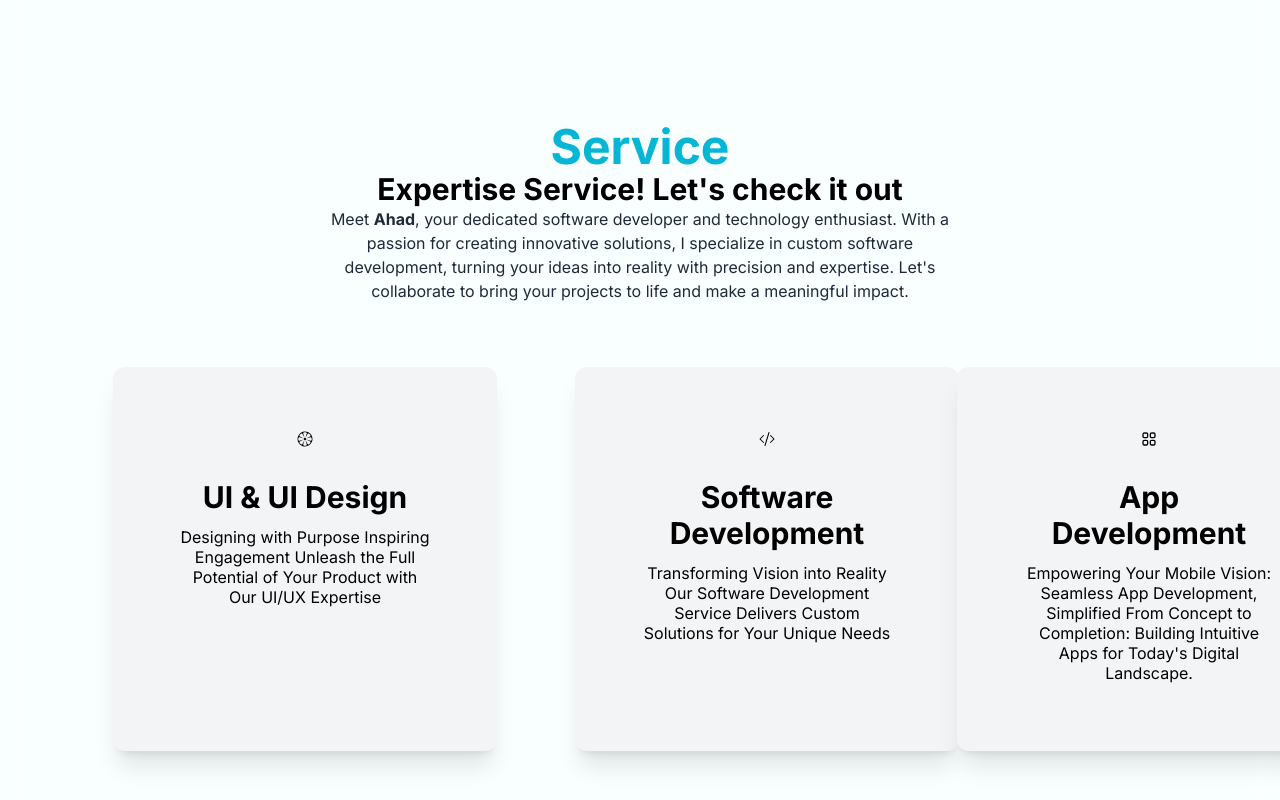
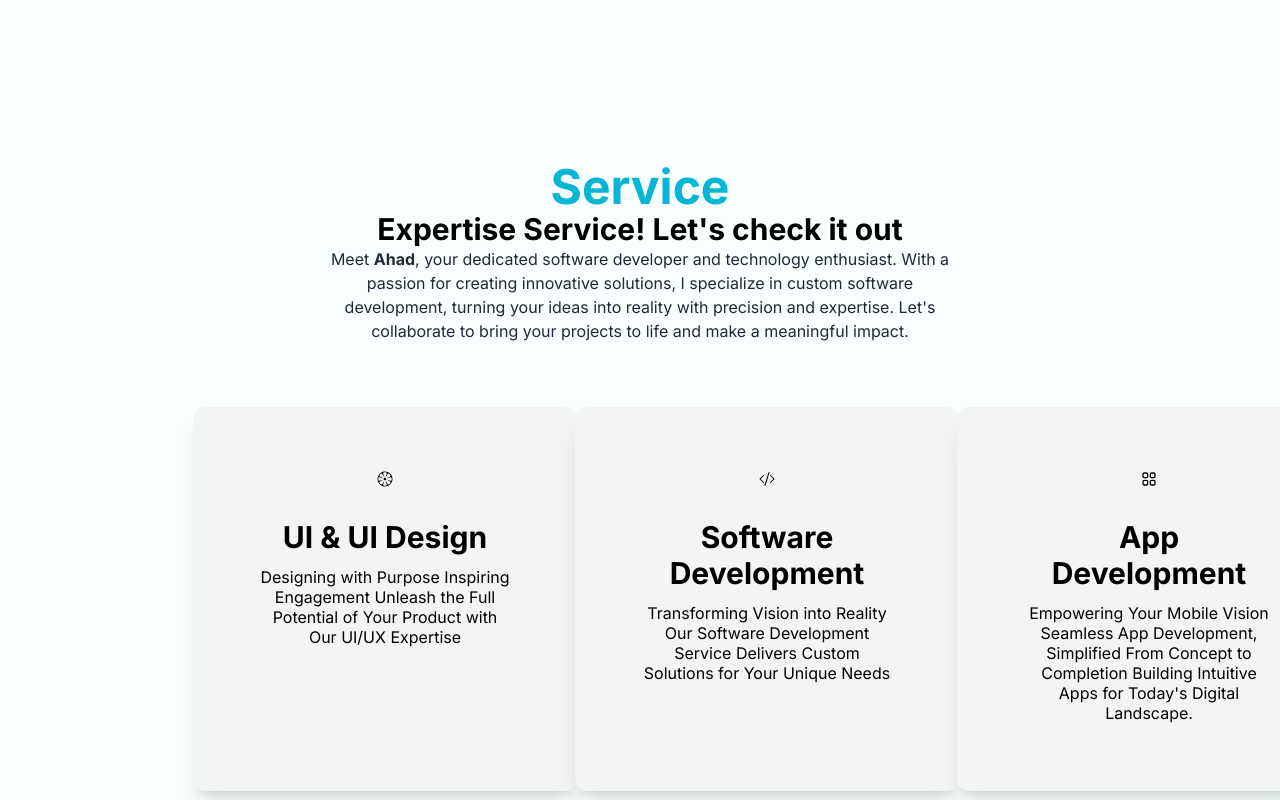
Before and after one commit to Abdulahadahmadi/codewithahad, a Next.js app: page / in a window 1280 px wide. Shown: the part 780-1580 px from the top of the page. Built offline with nearby package versions, Linux system fonts and the light colour scheme.

Commit message:
add changes

```diff
--- a/src/app/components/Service.tsx
+++ b/src/app/components/Service.tsx
@@ -7,31 +7,32 @@ import {  BsCodeSlash } from 'react-icons/bs'
 const Service = () => {
   return (
     <div>
-      <div className='text-center mb-10 '>
+      <div className='text-center my-10 '>
         <span className='text-cyan-500 text-center text-2xl md:text-5xl font-bold'>Service</span>
-        <h1 className='text-2xl md:text-3xl font-bold'>Expertise Service! Let's check it out</h1>
-        <p className='text-gray-800 mx-auto md:mx-16 lg:mx-80 justify-start'>Meet <strong>Ahad</strong>, your dedicated software developer and technology enthusiast. With a passion for creating innovative solutions, I specialize in custom software development, turning your ideas into reality with precision and expertise. Let's collaborate to bring your projects to life and make a meaningful impact.</p>
-      <div className='grid md:grid-cols-2 lg:grid-cols-3 md:gap-5 mx-10 md:ml-28'>
-        <section className='bg-gray-100 w-72 h-72 md:w-96 md:h-96 rounded-xl shadow-xl py-10 md:p-16 leading-3 my-7 md:my-16 hover:bg-cyan-500 cursor-pointer hover:rotate-6'>
+        <h1 className='text-2xl md:text-3xl font-bold mx-5'>Expertise Service! Let's check it out</h1>
+        <p className='text-gray-800 mx-5 md:mx-16 lg:mx-80 justify-start'>Meet <strong>Ahad</strong>, your dedicated software developer and technology enthusiast. With a passion for creating innovative solutions, I specialize in custom software development, turning your ideas into reality with precision and expertise. Let's collaborate to bring your projects to life and make a meaningful impact.</p>
+      <div className='grid lg:grid-cols-3 md:gap-5 mx-10 md:ml-28'>
+
+        <section className='bg-gray-100 w-72 h-72 md:w-96 md:h-96 rounded-xl shadow-xl p-10 md:p-16 leading-3 md:mx-20 my-7 lg:my-16 mx-auto hover:bg-cyan-500 cursor-pointer hover:rotate-6'>
           <div className='flex justify-center items-center mb-8'>
             <GiOrange />
           </div>
           <h1 className='font-bold text-2xl md:text-3xl'>UI & UI Design</h1>
           <p className='text-center leading-5 mt-3'>Designing with Purpose Inspiring Engagement Unleash the Full Potential of Your Product with Our UI/UX Expertise</p>
         </section>
-        <section className='bg-gray-100 w-72 h-72 md:w-96 md:h-96 rounded-xl shadow-xl p-10 md:p-16 leading-3 md:mx-20 my-7 md:my-16 hover:bg-cyan-500 cursor-pointer hover:rotate-6'>
+        <section className='bg-gray-100 w-72 h-72 md:w-96 md:h-96 rounded-xl shadow-xl p-10 md:p-16 leading-3 md:mx-20 my-7 lg:my-16 mx-auto hover:bg-cyan-500 cursor-pointer hover:rotate-6'>
           <div className='flex justify-center items-center mb-8'>
             <BsCodeSlash />
           </div>
           <h1 className='font-bold text-2xl md:text-3xl'>Software Development</h1>
           <p className='text-center leading-5 mt-3'>Transforming Vision into Reality Our Software Development Service Delivers Custom Solutions for Your Unique Needs</p>
         </section>
-        <section className='bg-gray-100 w-72 h-72 md:w-96 md:h-96 rounded-xl shadow-xl p-10 md:p-16 leading-3 md:mx-20 my-7 md:my-16 hover:bg-cyan-500 cursor-pointer hover:rotate-6'>
+        <section className='bg-gray-100 w-72 h-72 md:w-96 md:h-96 rounded-xl shadow-xl p-10 md:p-16 leading-3 md:mx-20 my-7 lg:my-16 mx-auto hover:bg-cyan-500 cursor-pointer hover:rotate-6'>
           <div className='flex justify-center items-center mb-8'>
             <GrAppsRounded />
           </div>
           <h1 className='font-bold text-2xl md:text-3xl'>App Development</h1>
-          <p className='text-center leading-5 mt-3 overflow-auto'>Empowering Your Mobile Vision: Seamless App Development, Simplified From Concept to Completion: Building Intuitive Apps for Today's Digital Landscape.</p>
+          <p className='text-center leading-5 mt-3 '>Empowering Your Mobile Vision Seamless App Development, Simplified From Concept to Completion Building Intuitive Apps for Today's Digital Landscape.</p>
         </section>
       </div>
       </div>
```
